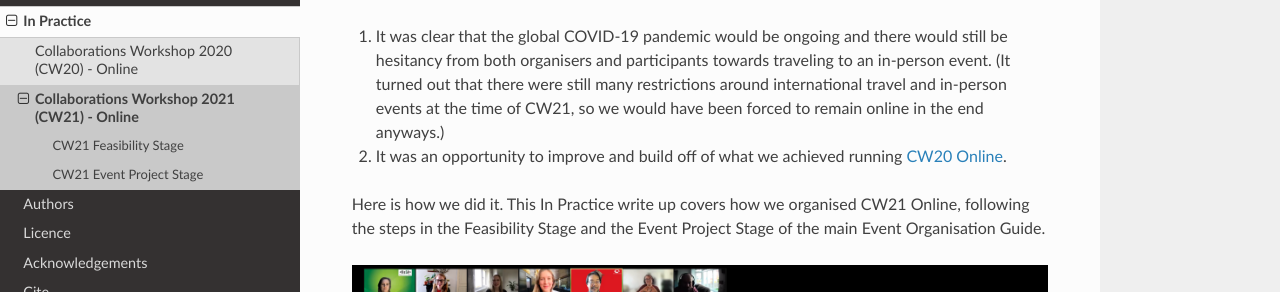
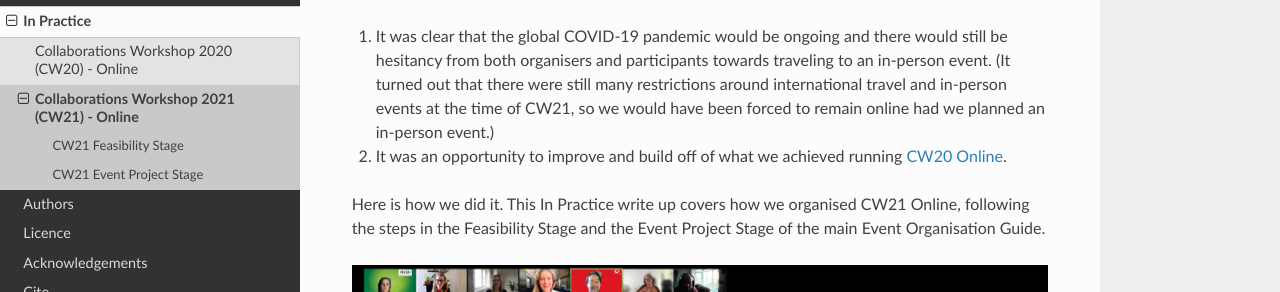
Before and after one commit to softwaresaved/event-organisation-guide, a Sphinx documentation site: the page built from docs/eog/eog-in-practice/cw21/cw21.rst, in a window 1280 px wide and 900 px high. Shown: the part 351-643 px from the top of the window. Built offline with Sphinx 7.4.7 and the Read the Docs theme 2.0.0, drawn with Linux system fonts in a browser that asks for light colours.

Commit message:
Update docs/eog/eog-in-practice/cw21/cw21.rst
Co-authored-by: shoaibsufi <shoaibsufi@gmail.com>

```diff
--- a/docs/eog/eog-in-practice/cw21/cw21.rst
+++ b/docs/eog/eog-in-practice/cw21/cw21.rst
@@ -11,7 +11,7 @@ The Collaborations Workshop (CW) is the annual flagship event of the `Software S
 
 We made the decision from the beginning that the `Collaborations Workshop 2021 (CW21) <https://software.ac.uk/cw21>`_ would take place online for two main reasons:
 
-1. It was clear that the global COVID-19 pandemic would be ongoing and there would still be hesitancy from both organisers and participants towards traveling to an in-person event. (It turned out that there were still many restrictions around international travel and in-person events at the time of CW21, so we would have been forced to remain online in the end anyways.)
+1. It was clear that the global COVID-19 pandemic would be ongoing and there would still be hesitancy from both organisers and participants towards traveling to an in-person event. (It turned out that there were still many restrictions around international travel and in-person events at the time of CW21, so we would have been forced to remain online had we planned an in-person event.)
 2. It was an opportunity to improve and build off of what we achieved running :ref:`CW20 Online <In-Practice-CW20>`.
 
 Here is how we did it.
```
